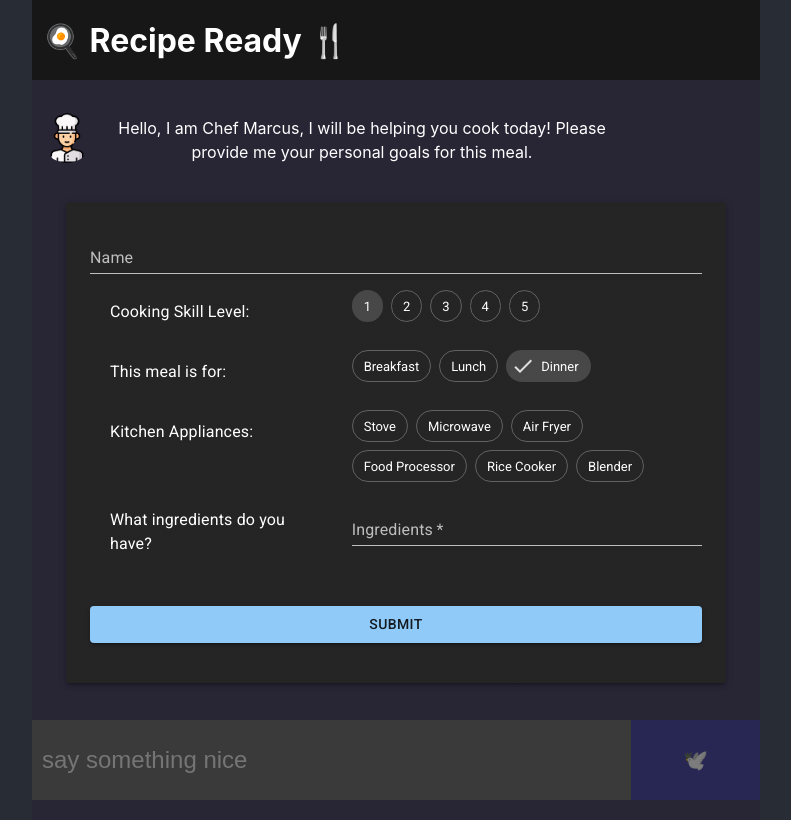
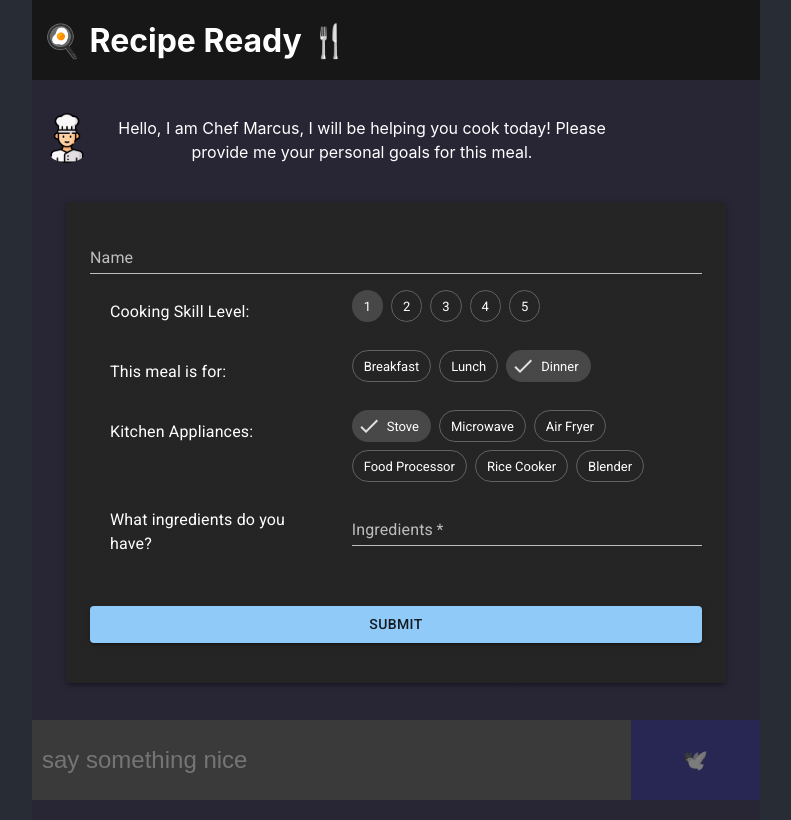
Before and after one commit to Quienten/recipe-ready, a React (Create React App) app in the folder client/: page / in a window 1280 px wide. Shown: the whole page, without its empty margins (244-1035 px from the left). Built offline with nearby package versions, Linux system fonts and the light colour scheme.

Commit message:
Fix appliance data state

```diff
--- a/client/src/WhatToCookForm.jsx
+++ b/client/src/WhatToCookForm.jsx
@@ -12,9 +12,8 @@ function WhatToCookForm({addNewMessage}) {
 
     const [skillLevel, setSkillLevel] = useState(1)
 
-    const [checkedAppliances, setCheckedAppliances] = useState([]);
     const defaultApplianceData = [
-        { id: "1", value: "Stove", selected: false},
+        { id: "1", value: "Stove", selected: true},
         { id: "2", value: "Microwave", selected: false},
         { id: "3", value: "Air Fryer", selected: false},
         { id: "4", value: "Food Processor", selected: false},
@@ -22,6 +21,7 @@ function WhatToCookForm({addNewMessage}) {
         { id: "6", value: "Blender", selected: false},
     ];
     const [applianceData, setApplianceData] = useState(defaultApplianceData);
+    const [checkedAppliances, setCheckedAppliances] = useState(["Stove"])
 
     const mealOptions = ["Breakfast", "Lunch", "Dinner"]
     const [mealSelected, setMealSelected] = useState(2); //Dinner is default
@@ -38,7 +38,7 @@ function WhatToCookForm({addNewMessage}) {
     }
 
     const handleAppliance = (event, index) => {
-        const updateApplianceData = applianceData.map((elem, i) => {
+        const updatedApplianceData = applianceData.map((elem, i) => {
             if (i === index) {
                 // Flip selected
                 elem.selected = !elem.selected
@@ -46,17 +46,15 @@ function WhatToCookForm({addNewMessage}) {
             return elem;
         });
 
-        const value = event.target.value;
-        const isChecked = event.target.checked;
+        setApplianceData(updatedApplianceData)
 
-        if (isChecked) {
-            //Add checked item into checkList
-            setCheckedAppliances([...checkedAppliances, value]);
-        } else {
-            //Remove unchecked item from checkList
-            const filteredList = checkedAppliances.filter((item) => item !== value);
-            setCheckedAppliances(filteredList);
-        }
+        const filtered = applianceData.filter(elem => elem.selected)
+
+        let newChecked = []
+        filtered.map((appliance) => (
+            newChecked.push(appliance.value)
+        ))
+        setCheckedAppliances(newChecked);
     };
 
     const handleMealType = (event) => {
@@ -70,7 +68,7 @@ function WhatToCookForm({addNewMessage}) {
 
     function validateData() {
         if(name === "") return false
-        if(checkedAppliances.length === 0) return false
+        if(checkedAppliances.length < 1) return false
         if(ingredients === "") return false
         return true
     }
```
